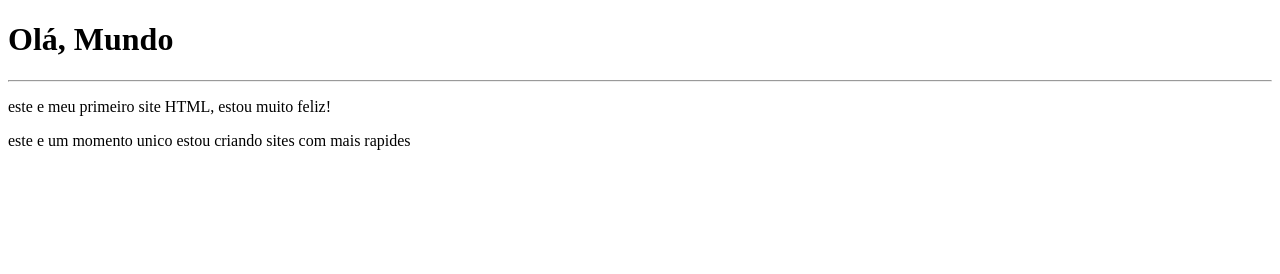
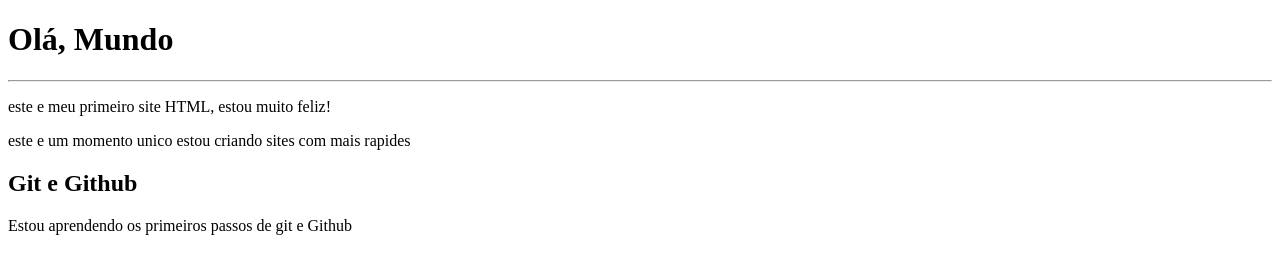
Before and after one commit to RoberioAlves/html-css, a plain HTML site: page exercicios/ex001/index.html in a window 1280 px wide. Drawn offline with Linux system fonts and the light colour scheme.

Commit message:
Atualizei ex001
Testando git e github

```diff
--- a/exercicios/ex001/index.html
+++ b/exercicios/ex001/index.html
@@ -10,5 +10,7 @@
     <hr>
     <p>este e meu primeiro site HTML, estou muito feliz!</p>
     <p>este e um momento unico estou criando sites com mais rapides</p>
+    <h2>Git e Github</h2>
+    <p>Estou aprendendo os primeiros passos de git e Github</p>
 </body>
 </html>
```
